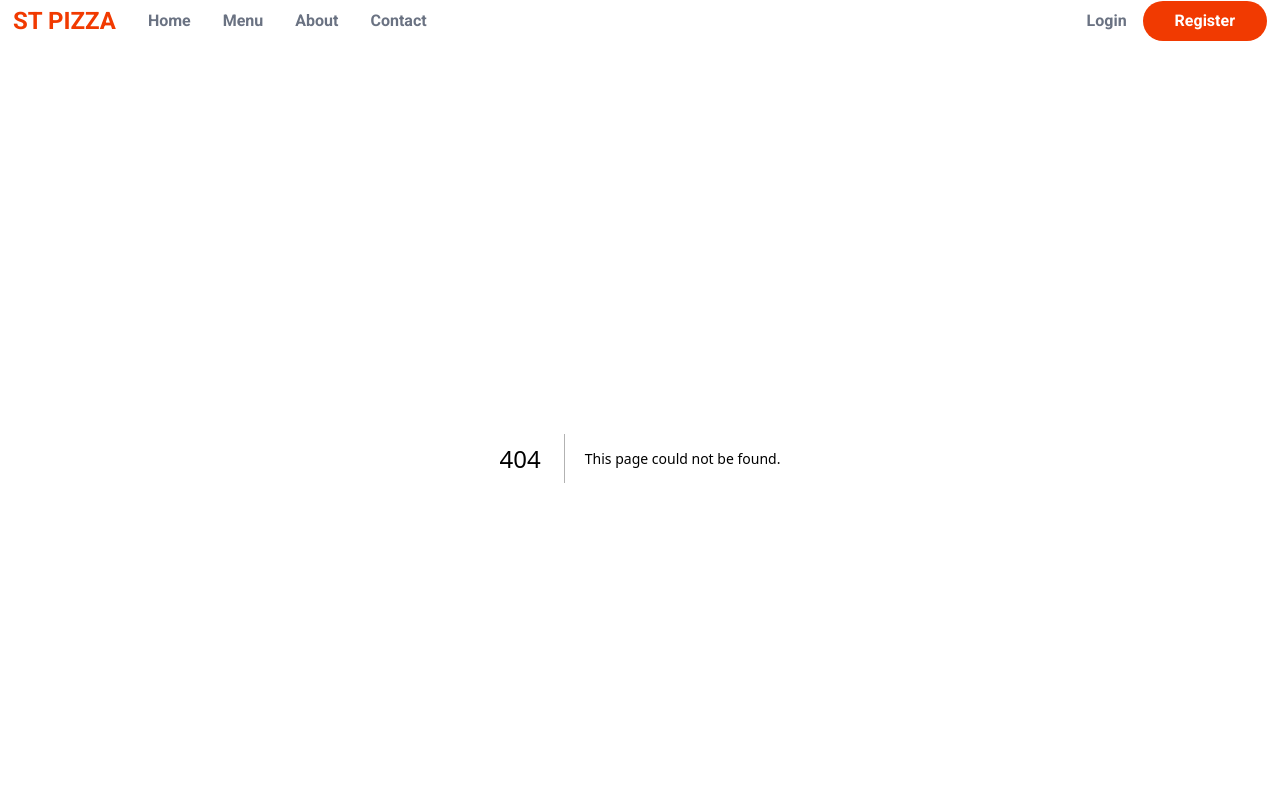
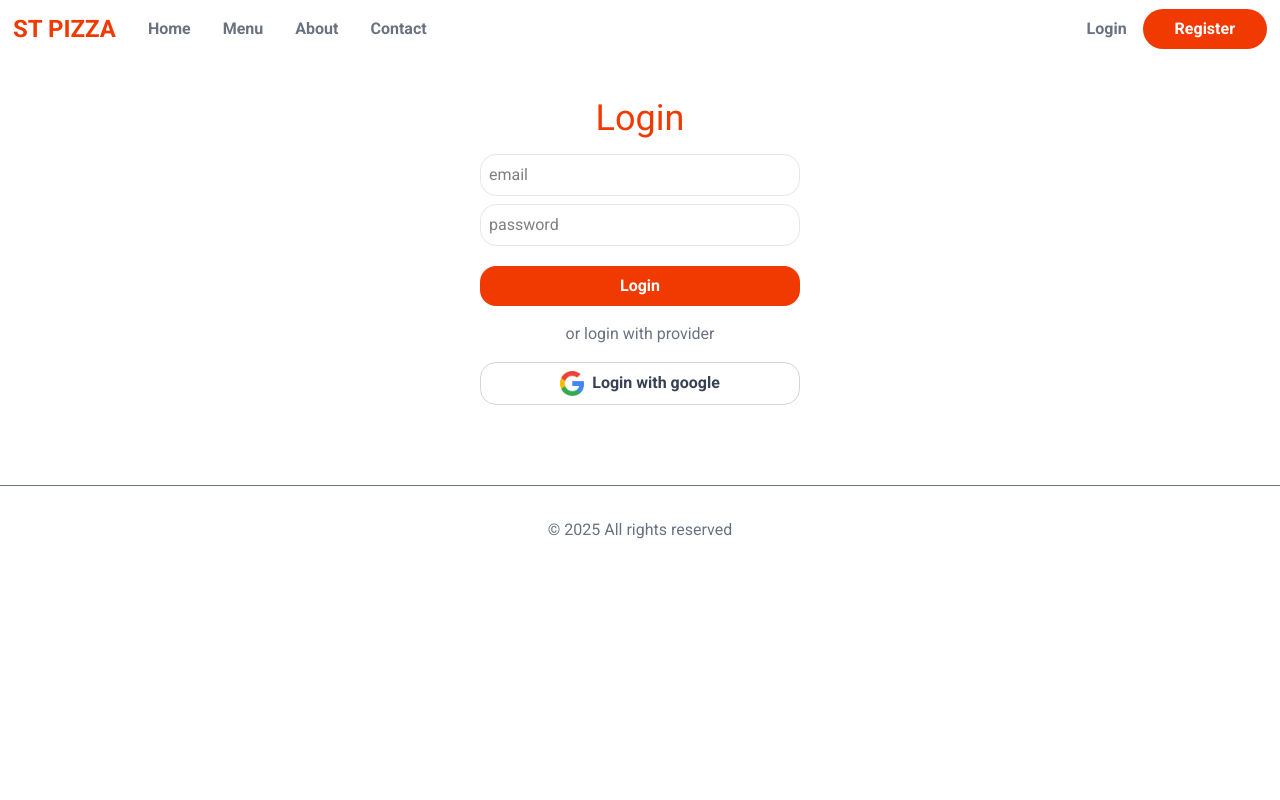
Before and after one commit to Rishi2564/Food-del, a Next.js app: page /login in a window 1280 px wide. Before the commit this address had no page. Shown: the top 800 px of the page. Built offline with nearby package versions, Linux system fonts and the light colour scheme.

Commit message:
register page done working on login

```diff
--- a/src/app/api/register/route.js
+++ b/src/app/api/register/route.js
@@ -1,4 +1,4 @@
-import  {User}  from "./../../../models/User"
+import  {User}  from "@/models/User"
 import mongoose from "mongoose"
 export async function POST(req){
   const body= await req.json();
--- a/src/app/globals.css
+++ b/src/app/globals.css
@@ -1,5 +1,4 @@
 @import "tailwindcss";
-
 
 :root {
   --primary: #f13a01; /* Deep Blue or your favorite shade */
@@ -14,21 +13,33 @@
   border-color: var(--primary);
 }
 
-section.hero{
+section.hero {
   @apply grid;
-  grid-template-columns: .4fr .6fr;
+  grid-template-columns: 0.4fr 0.6fr;
 }
 input[type="email"],
 input[type="password"],
-input[type="text"] ,
+input[type="text"],
 input[type="number"] {
-  @apply block w-full my-2 rounded-xl ;
-  @apply border p-2 border-gray-100 bg-gray-100;
+  @apply block w-full my-2 rounded-2xl;
+  @apply border border-gray-200 pl-2 pr-20 py-2  focus:outline-none focus:ring-2 focus:ring-blue-500 focus:border-blue-500;
 }
-button[type="submit"], .submit{
+input[type="email"]:disabled,
+input[type="password"]:disabled,
+input[type="text"]:disabled {
+  @apply bg-gray-300;
+  @apply cursor-not-allowed;
+}
+button[type="submit"],
+.submit {
   @apply border-0   text-white;
 }
-button{
+button[type="submit"]:disabled,
+.submit:disabled {
+  @apply border-0   text-white;
+  @apply cursor-not-allowed bg-red-400;
+}
+button {
   @apply  text-gray-700 w-full font-semibold;
-  @apply border border-gray-300 rounded-xl px-6 py-2;
+  @apply border border-gray-300 rounded-2xl px-6 py-2;
 }
--- a/src/app/layout.js
+++ b/src/app/layout.js
@@ -11,15 +11,15 @@ export const metadata = {
 
 export default function RootLayout({ children }) {
   return (
-    <html lang="en">
-      <body className={roboto.className}>
+    <html lang="en" className="scroll-smooth">
+      <body className={`${roboto.className}`}>
         <Header />
-        <main className="max-w-4xl mx-auto border-transparent p-4">
+        <main className="max-w-4xl mx-auto border-transparent p-4 ">
           {children}
-          <footer className="border-t p-8 text-center text-gray-500 mt-16">
-            &copy; 2025 All rights reserved
-          </footer>
         </main>
+        <footer className="border-t  p-8 text-center  text-gray-500 mt-16">
+          &copy; 2025 All rights reserved
+        </footer>
       </body>
     </html>
   );
--- /dev/null
+++ b/src/app/login/page.jsx
@@ -0,0 +1,42 @@
+"use client";
+import Image from "next/image";
+import { useState } from "react";
+const LoginPage = () => {
+  const [email, setEmail] = useState("");
+  const [password, setPassword] = useState("");
+  return (
+    <section className="mt-8">
+      <h1 className="text-center text-primary text-4xl mb-4">Login</h1>
+      <form className="max-w-xs mx-auto" action="">
+        <input
+          type="email"
+          value={email}
+          onChange={(ev) => setEmail(ev.target.value)}
+          placeholder="email"
+          disabled={false}
+          required
+        />
+        <input
+          type="password"
+          placeholder="password"
+          value={password}
+          disabled={false}
+          onChange={(ev) => setPassword(ev.target.value)}
+          required
+        />
+        <button type="submit" className="bg-primary mt-3" disabled={false}>
+          Login
+        </button>
+        <div className="my-4 text-center text-gray-500">
+          or login with provider
+        </div>
+        <button className="flex items-center gap-2  justify-center">
+          <Image src="/google.png" width={24} height={24} alt="" />
+          Login with google
+        </button>
+      </form>
+    </section>
+  );
+};
+
+export default LoginPage;
--- a/src/app/register/page.jsx
+++ b/src/app/register/page.jsx
@@ -1,6 +1,7 @@
 "use client";
 
 import Image from "next/image";
+import Link from "next/link";
 import { useState } from "react";
 
 const RegisterPage = () => {
@@ -8,6 +9,7 @@ const RegisterPage = () => {
   const [password, setPassword] = useState("");
   const [creatingUser, setCreatingUser] = useState(false);
   const [userCreated, setUserCreated] = useState(false);
+  const [error, setError] = useState(false);
   async function handleFormSubmit(ev) {
     ev.preventDefault();
     setCreatingUser(true);
@@ -26,9 +28,24 @@ const RegisterPage = () => {
     setCreatingUser(false);
   }
   return (
-    <div>
+    <div className="mt-10">
       <section>
         <h1 className="text-center text-primary text-4xl mb-4">Register</h1>
+        {userCreated && (
+          <div className="my-4 text-center">
+            User Created. Now you can{" "}
+            <Link className="underline" href={"/login"}>
+              {" "}
+              Login &raquo;
+            </Link>{" "}
+            .
+          </div>
+        )}
+        {error && (
+          <div className="my-4 text-center">
+            Error creating user. Please try again.
+          </div>
+        )}
         <form
           action=""
           className="block max-w-xs mx-auto "
@@ -46,11 +63,15 @@ const RegisterPage = () => {
             type="password"
             placeholder="password"
             value={password}
-             disabled={creatingUser}
+            disabled={creatingUser}
             onChange={(ev) => setPassword(ev.target.value)}
             required
           />
-          <button type="submit" className="bg-primary"  disabled={creatingUser}>
+          <button
+            type="submit"
+            className="bg-primary mt-3"
+            disabled={creatingUser}
+          >
             Register
           </button>
           <div className="my-4 text-center text-gray-500">
@@ -60,6 +81,12 @@ const RegisterPage = () => {
             <Image src="/google.png" width={24} height={24} alt="" />
             Login with google
           </button>
+          <div className="text-center my-4 text-gray-500 border-t border-gray-300 pt-4">
+            Existing account?{" "}
+            <Link className="underline" href="/login">
+              Login here &raquo;
+            </Link>
+          </div>
         </form>
       </section>
     </div>
--- a/src/components/layout/Header.jsx
+++ b/src/components/layout/Header.jsx
@@ -2,7 +2,7 @@ import Link from "next/link"
 
 const Header = () => {
   return (
-     <header className="flex items-center justify-between border border-transparent">
+     <header className="flex items-center justify-between border border-transparent mt-2">
 
       <nav className="flex gap-8 text-gray-500 font-semibold items-center">
         <Link className="text-primary font-semibold text-2xl pl-3" href="/">ST PIZZA</Link>
--- a/tsconfig.json
+++ b/tsconfig.json
@@ -6,6 +6,12 @@
       "dom.iterable",
       "esnext"
     ],
+    "paths": {
+      "@/*": ["./src/*"] ,
+      // "@/app/*": ["./src/app/*"] ,
+      // "@/models/*": ["./src/models/*"],
+      // "@/components/*": ["./src/components/*"]          // no leading dot in "src/*"
+    },
     "allowJs": true,
     "skipLibCheck": true,
     "strict": false,
```
Also changed, not shown: jsconfig.json (+4 -3 lines).
